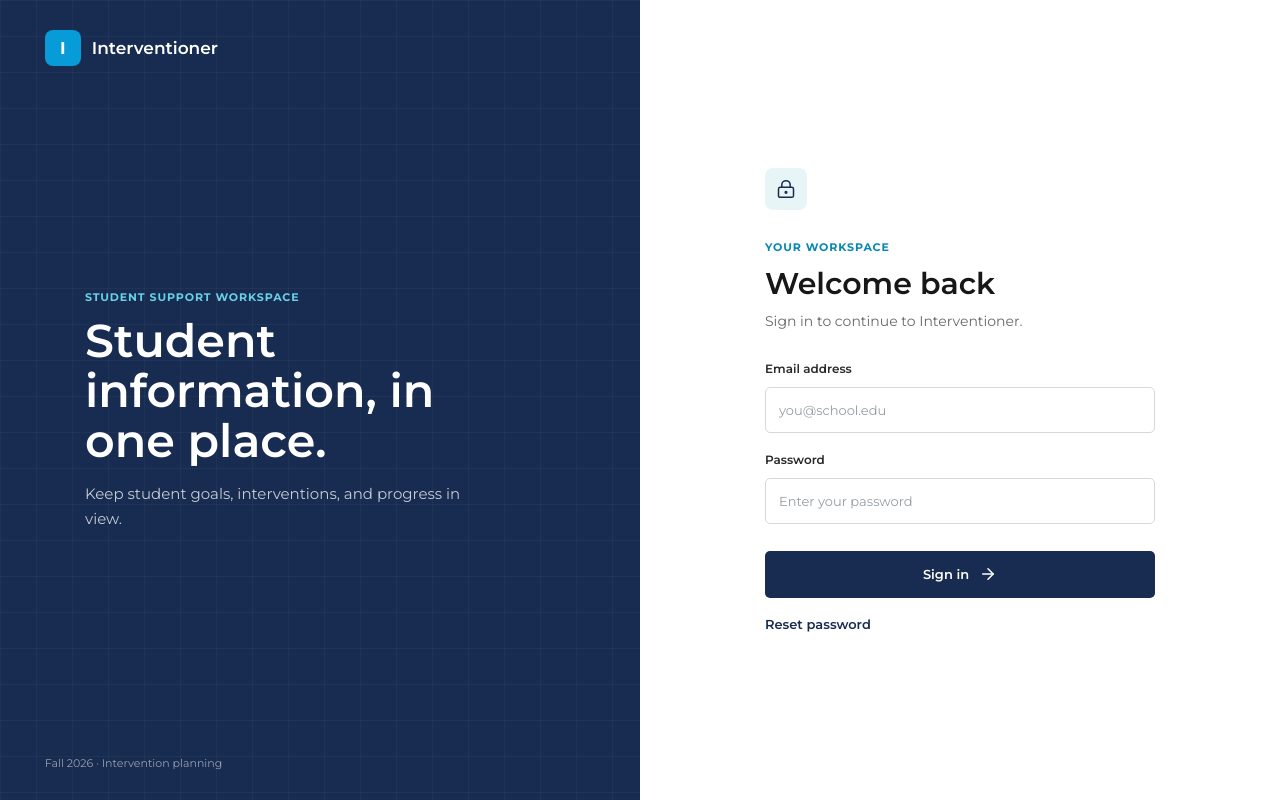
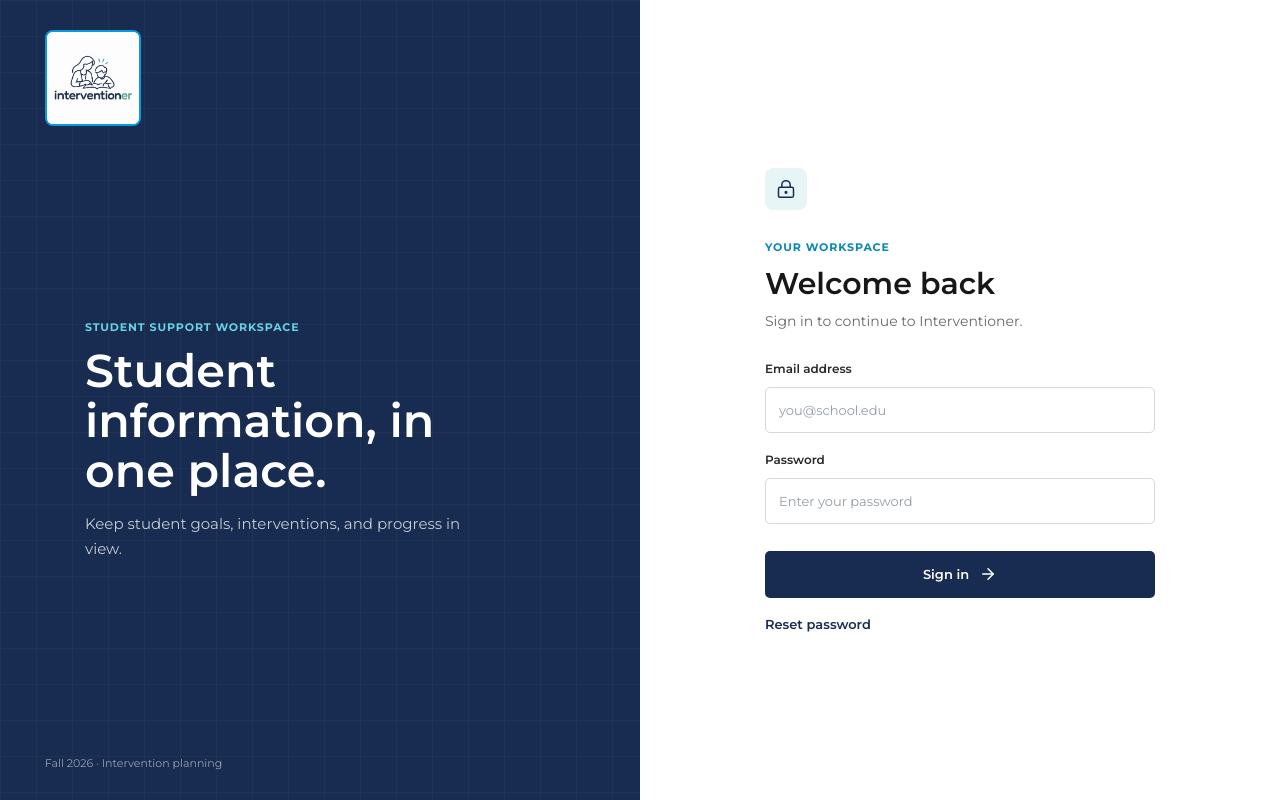
Before and after one commit to Interventionalists/Intervention-Planner, a React (Vite) app in the folder frontend/: page /login in a window 1280 px wide. Built offline with nearby package versions, Linux system fonts and the light colour scheme; no server answers.

Commit message:
Added logo

```diff
--- a/frontend/index.html
+++ b/frontend/index.html
@@ -4,6 +4,7 @@
     <meta charset="UTF-8" />
     <meta name="viewport" content="width=device-width, initial-scale=1.0" />
     <meta name="description" content="Interventioner - intervention data tracking" />
+    <link rel="icon" type="image/png" href="/interventionerlogo.png" />
     <title>Interventioner</title>
   </head>
   <body>
--- a/frontend/src/LoginPage.jsx
+++ b/frontend/src/LoginPage.jsx
@@ -66,8 +66,9 @@ function LoginPage({ onSubmit }) {
     <main className="login-screen">
       <section className="login-brand-panel">
         <div className="login-brand">
-          <div className="login-brand-mark">I</div>
-          <span>Interventioner</span>
+          <div className="login-brand-mark">
+            <img src="/interventionerlogo.png" alt="Interventioner" />
+          </div>
         </div>
         <div className="login-brand-copy">
           <p className="login-eyebrow">Student support workspace</p>
--- a/frontend/src/styles.css
+++ b/frontend/src/styles.css
@@ -49,13 +49,24 @@ button { cursor: pointer; }
 }
 
 .login-brand-mark {
-  width: 36px;
-  height: 36px;
+  width: 6rem;
+  height: auto;
   display: grid;
   place-items: center;
+  overflow: hidden;
+  padding: 2px;
   border-radius: 8px;
   background: #079bd8;
   font-weight: 700;
+}
+
+.login-brand-mark img {
+  display: block;
+  width: 100%;
+  height: 100%;
+  border-radius: 6px;
+  background: white;
+  object-fit: contain;
 }
 
 .login-brand-copy {
```
Also changed, not shown: frontend/public/interventionerlogo.png (added).
